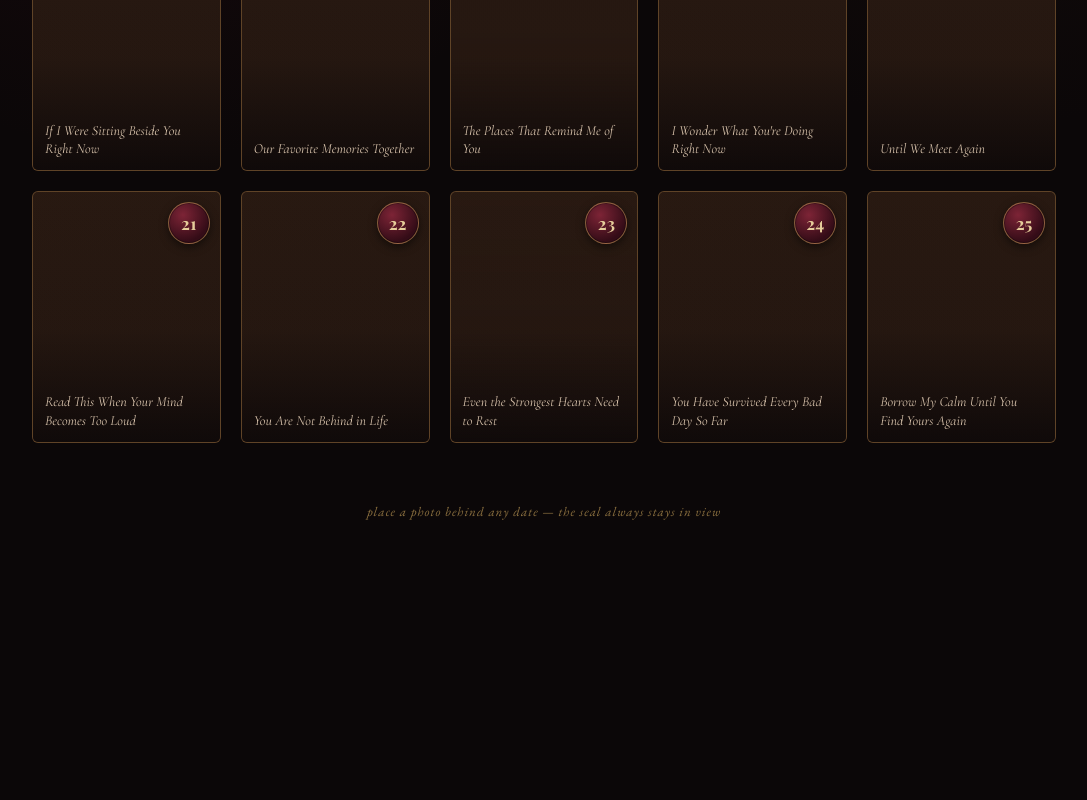
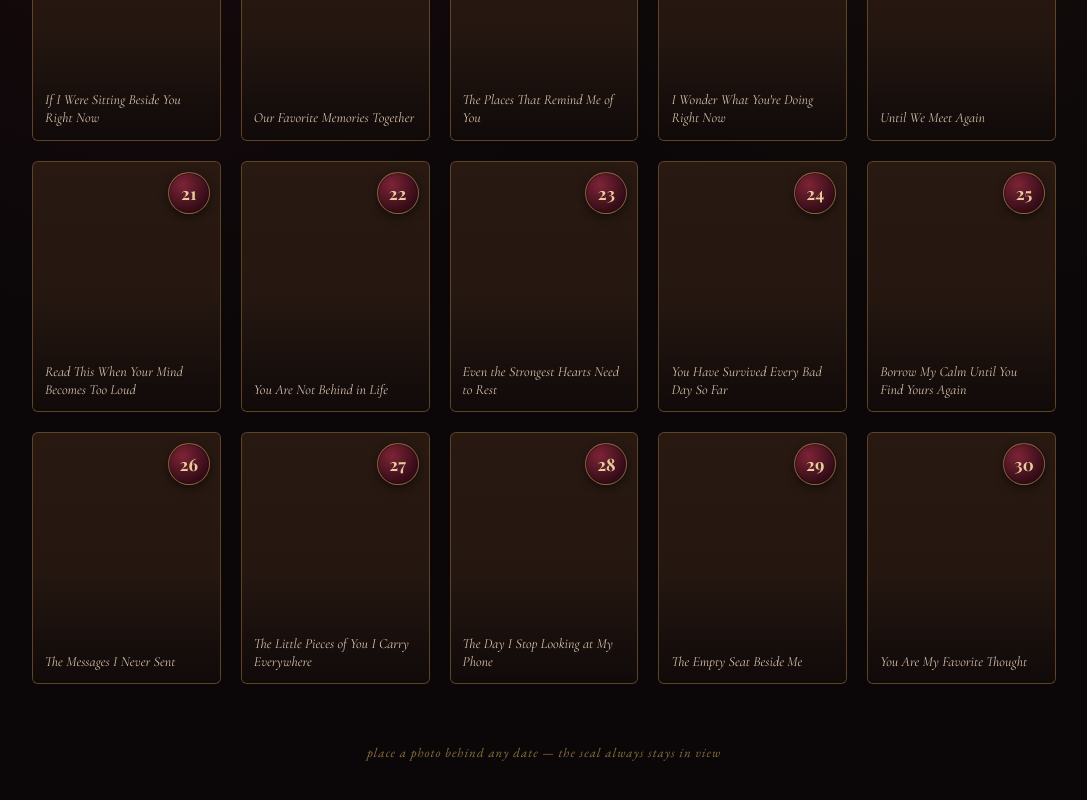
Before and after one commit to yupitsmegd/Divhuti, a plain HTML site: page index.html in a window 1280 px wide. Shown: the part 1222-2022 px from the top of the page, without its empty margins (96-1183 px from the left). Before the commit the page ends 1832 px from the top, so only its background shows below. Drawn offline with nearby package versions, Linux system fonts and the light colour scheme; a web font is replaced by a local one.

Commit message:
Update index.html

```diff
--- a/index.html
+++ b/index.html
@@ -339,10 +339,10 @@
 
 <div class="wrap">
   <header>
-    <p class="eyebrow">Twenty-five days &middot; Twenty-five letters</p>
-    <h1>Letters, Kept For You</h1>
+    <p class="eyebrow">My Eyes &middot; On You</p>
+    <h1>Letters To Divya</h1>
     <div class="rule"></div>
-    <p>Every date holds a letter, written and waiting. Click one open, whenever you need it.</p>
+    <p>For my One and Only</p>
   </header>
 
   <div class="calendar" id="calendar"></div>
@@ -416,7 +416,17 @@
     { title:"You Have Survived Every Bad Day So Far",
       body:"Hi love,\nThink about every difficult day you once believed would break you.\nThink about every turmoil the world tried to bestow upon u, and guess what, you are somehow still here. Maybe not unchanged, but stronger, wiser, and softer in ways you don't always notice. This hard moment isn't the end of your story either.\nPerhaps a new plot in its reckoning.\nYou have already proven, again and again, that you can make it through storms. That you are one soul who has what it takes.\nI believe this one will pass too. Until then, let hope borrow my voice if yours feels too quiet. Let my soul unite with yours.\nLet us look through this storm together, in solace." },
     { title:"Borrow My Calm Until You Find Yours Again",
-      body:"Hi love,\nIf your heart feels restless tonight, let me lend you mine for a while.\nImagine me sitting beside you, quietly holding your hand, reminding you that nothing has to be solved this very moment.\nWe'll take life one breath, one hour, one sunrise at a time. You don't have to carry every fear by yourself. Until your own peace finds its way back, you're welcome to borrow mine. I'll always have enough for both of us.\nSo you can sit in this silence, let the past wash your shore and fade away, and again,\nlet the sunrise along with a gentle tide strike our feet.\nAnd back in bed we are, one breath at a time." }
+      body:"Hi love,\nIf your heart feels restless tonight, let me lend you mine for a while.\nImagine me sitting beside you, quietly holding your hand, reminding you that nothing has to be solved this very moment.\nWe'll take life one breath, one hour, one sunrise at a time. You don't have to carry every fear by yourself. Until your own peace finds its way back, you're welcome to borrow mine. I'll always have enough for both of us.\nSo you can sit in this silence, let the past wash your shore and fade away, and again,\nlet the sunrise along with a gentle tide strike our feet.\nAnd back in bed we are, one breath at a time." },
+    { title:"The Messages I Never Sent",
+      body:"Hi Puchku,\nThere are so many moments during the day when I almost text you.\nA funny thought, a beautiful sky, something that reminded me of you, or simply \"I miss you.\" Sometimes I stop myself for reasons that shame me. But if you could read all the messages that stayed in my heart instead of my phone, you'd know this: there hasn't been a single ordinary day that didn't make me think of you.\nThere hasn't been an empty room where I haven't imagined us together, there hasn't been a restaurant where I went and didn't want u to taste as well.\nNeither a class where I thought, how you might be thinking about the talking,\nin silent murmurs.\nI have remembered you more than you have ever imagined" },
+    { title:"The Little Pieces of You I Carry Everywhere",
+      body:"Hi cutie,\nYou never really leave my mind. A phrase you once said, the way you'd react to something funny, the advice you'd probably give me, the silent kiss to the cheek.\nThey quietly follow me through my days. It's comforting, knowing that even when we're apart, I still carry little pieces of you everywhere I go. Maybe that's what love becomes after a while: not just missing someone, but finding them in the way you live your everyday life.\nEven after those fights, the yearning just grows stronger, most of the time I can't phrase it the way I do here, but as the day goes, I carry more of you in this small vessel of mine and I love every hint of it." },
+    { title:"The Day I Stop Looking at My Phone",
+      body:"Hi, sweetu,\nIt's funny how my phone has become a little doorway to you. Every notification makes me wonder if it's your name, every vibration carries a tiny bit of hope. I don't think I'll ever stop smiling when I see your message. One day, though, I hope I won't have to wait for a screen to bring me closer to you. I hope I'll simply look up, find you beside me, and realize I've been home all along. In bed, side by side.\nOne call away, and we just keep cuddling. The phone just gives me FOMO, what if I had a flat, what if a license, what if I could just go to you on my own and stay together.\nIt's a ritual I have adapted, and I do wanna change this, but for the good, with each one of these things, very very soon." },
+    { title:"The Empty Seat Beside Me",
+      body:"Hi sunshine,\nSometimes it's the empty seat beside me that makes me miss you the most.\nI catch myself imagining you there, telling me about your day, laughing at something ridiculous, or simply existing in comfortable silence. It's strange how one person can make an ordinary place feel incomplete just by not being there.\nI am sitting in my room, looking at the ceiling, thinking how we could make it look different, and how this roof would love to see the two of us entwine as we gather each other in, in each other's arms.\nAn empty seat fills me with this sorrow, and perhaps,\nvery soon, it won't exist anymore" },
+    { title:"You Are My Favorite Thought",
+      body:"Hi kuchu puchu,\nIt's amazing how effortlessly you find your way into my mind. A random moment in class, a quiet walk, a song on shuffle, and suddenly I'm smiling because of you. I never have to try to think about you; my heart seems to do it on its own. If you ever wonder whether you cross my mind, the answer is simple: you never really leave it.\nThe silent ride back to Bbsr, the random washroom (sorry), while prepping for a test, while cleaning my room,\nyou are just there and it never leaves, and I love that it never does.\nIt exists boundless in its arc, just like you.\nThe thought of you is my favourite, and I relish every single moment of it" }
   ];
 
   var calendar = document.getElementById('calendar');
```
